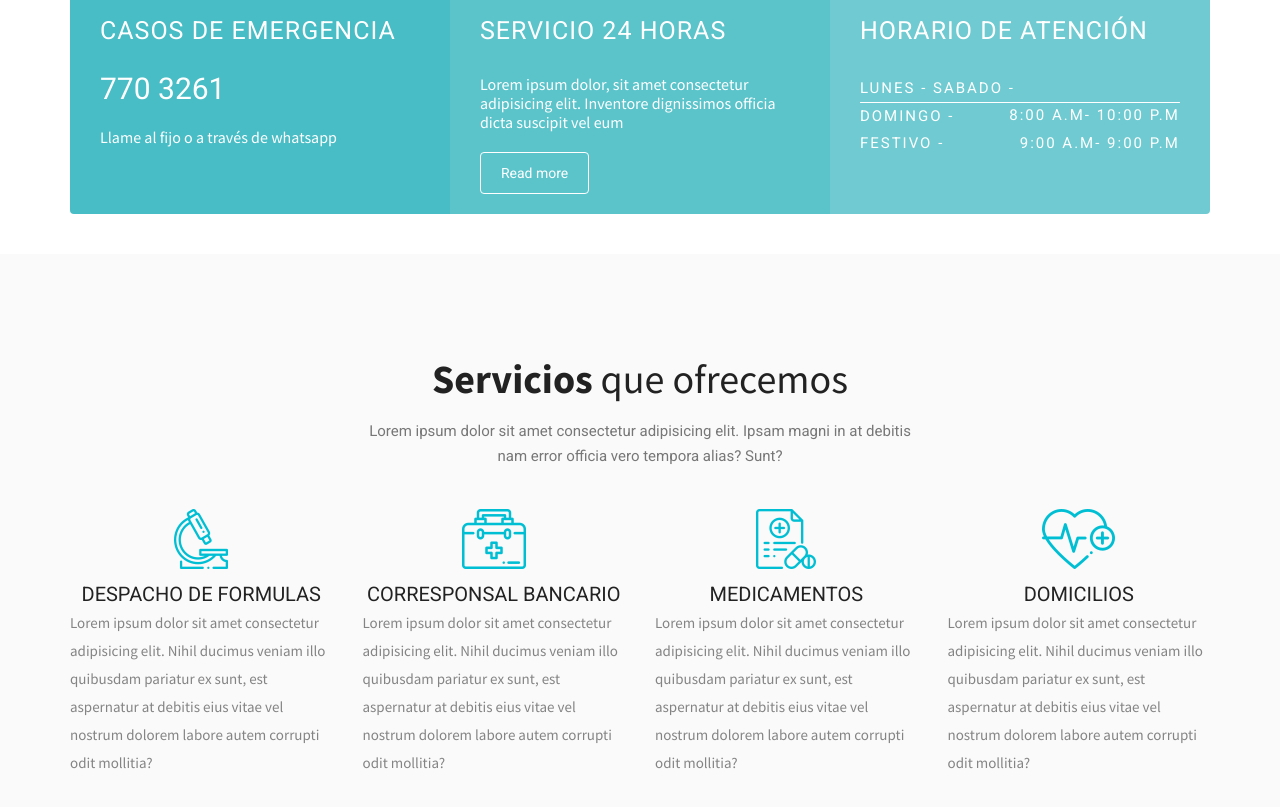
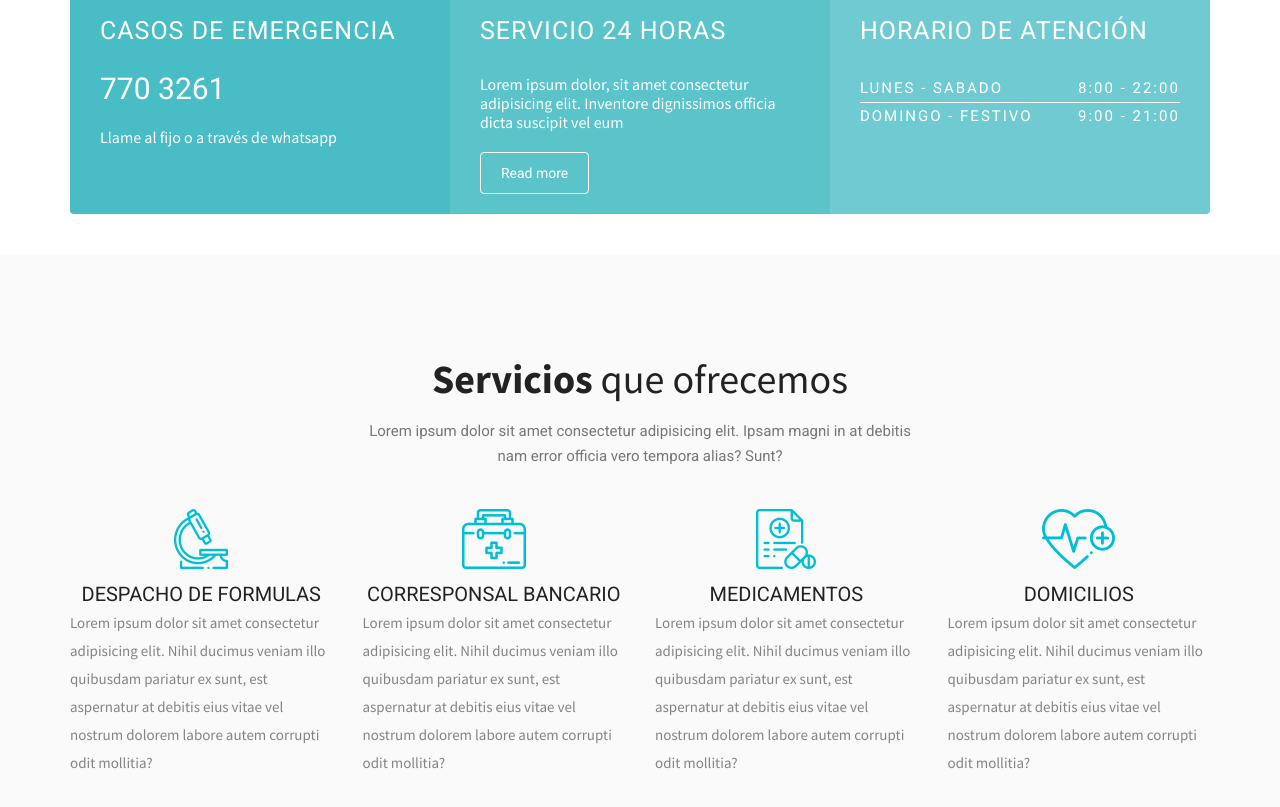
Before and after one commit to juansg3701/Superfarma, a plain HTML site: page index.html in a window 1280 px wide. Shown: the part 1002-1809 px from the top of the page. Drawn offline with Linux system fonts and the light colour scheme; some packages are replaced by stand-ins of ours.

Commit message:
Update index.html

```diff
--- a/index.html
+++ b/index.html
@@ -221,8 +221,10 @@
                         <i class="fa fa-hourglass-o"></i>
                         <h2>Horario de atenci&oacuten</h2>
                         <ul class="w-hours">
-                            <li>Lunes - Sabado  - <span>8:00 a.m- 10:00 p.m</span></li>
-                            <li>Domingo - Festivo  - <span>9:00 a.m- 9:00 p.m</span></li>
+                            <li>Lunes - Sabado <span>8:00 - 22:00 </span></li>
+                            <li>Domingo - Festivo <span>9:00 - 21:00</span></li>
+
+
 
                         </ul>
                     </div>
```
